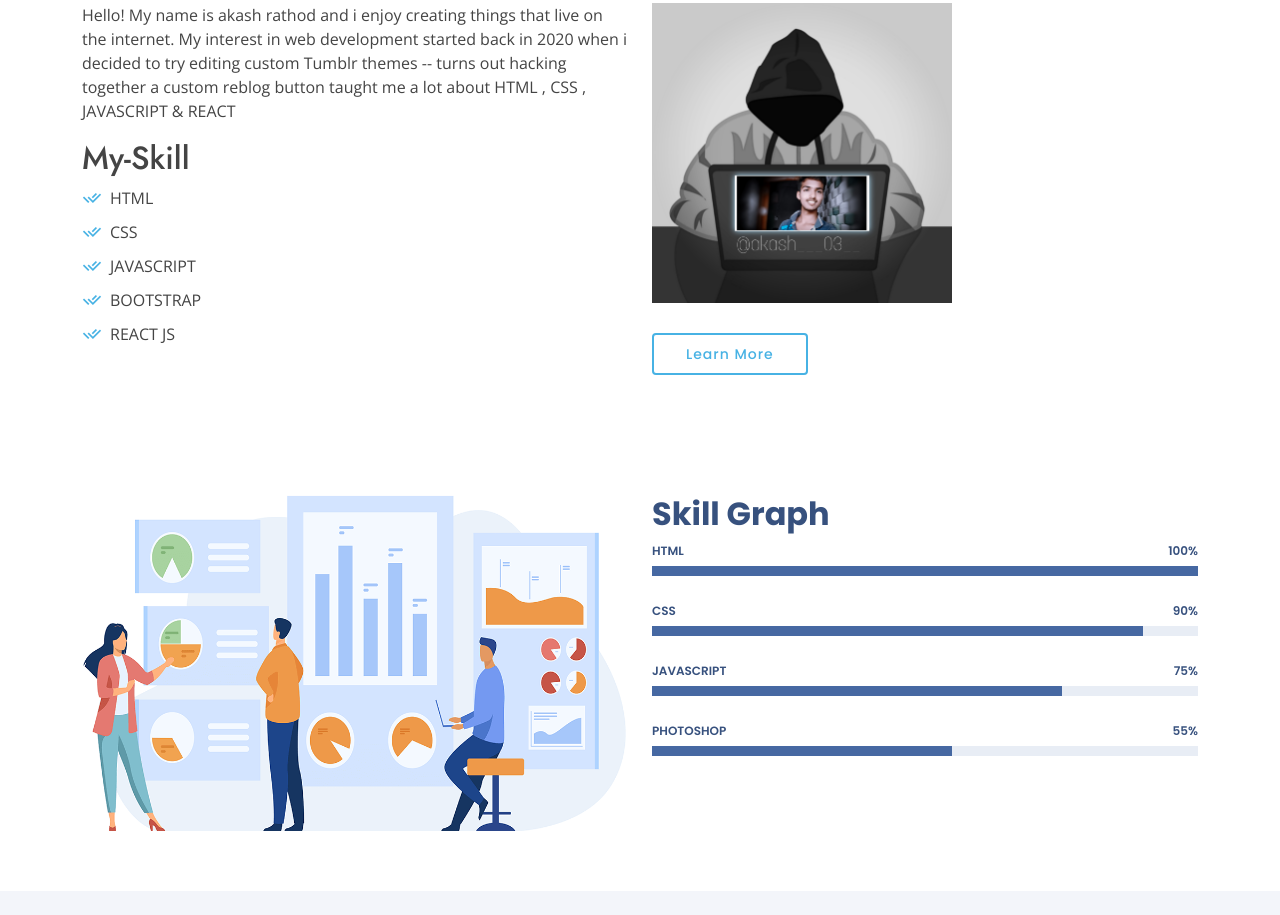
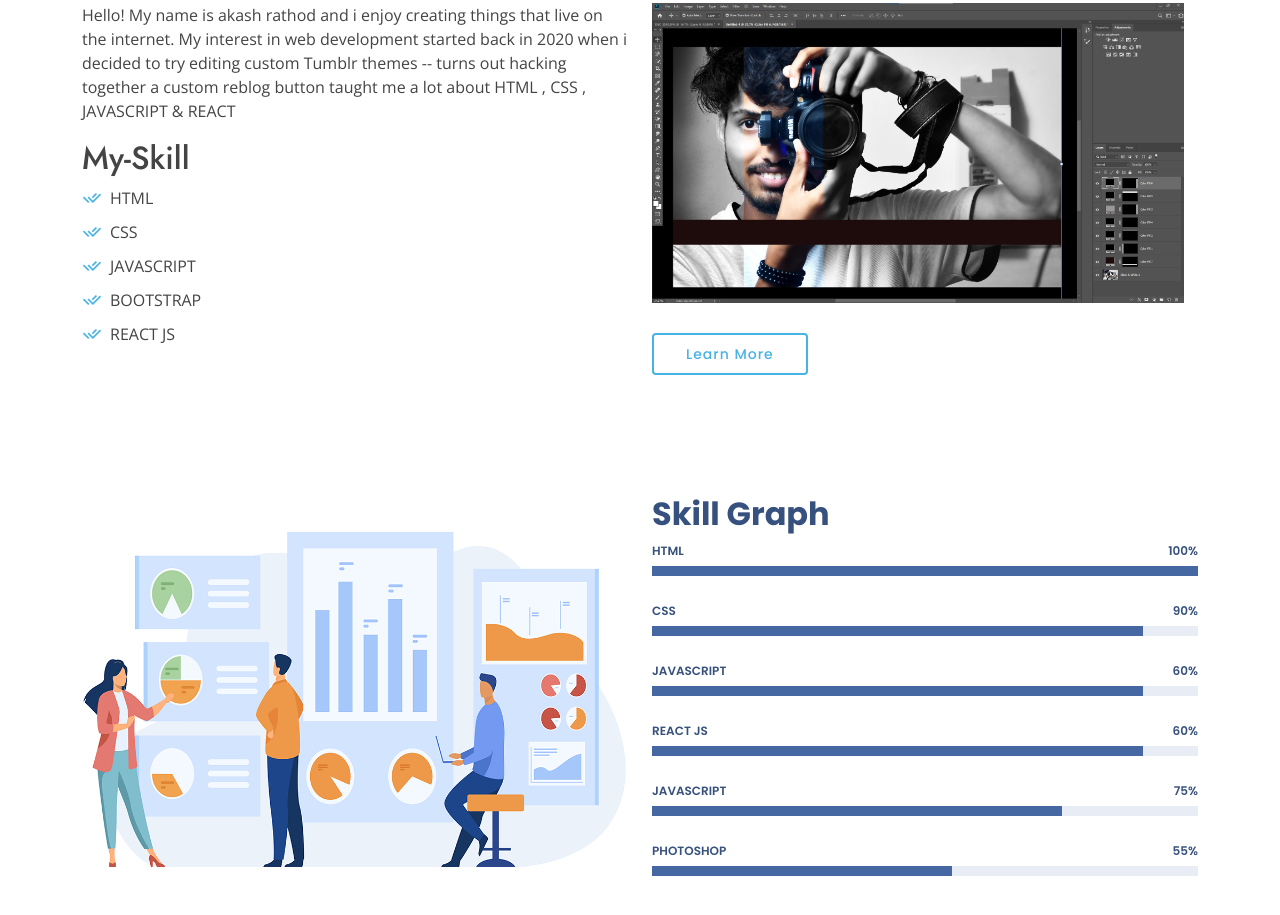
Before and after one commit to ak-akash03/personal-portfolio, a plain HTML site: page index.html in a window 1280 px wide. Shown: the part 805-1720 px from the top of the page. Drawn offline with nearby package versions, Linux system fonts and the light colour scheme.

Commit message:
main image update

```diff
--- a/index.html
+++ b/index.html
@@ -44,8 +44,8 @@
           <li><a class="nav-link   scrollto" href="#portfolio">Portfolio</a></li>
           <li><a class="nav-link scrollto" href="#team">Team</a></li>
           <li><a class="nav-link scrollto" href="#project">Project</a></li>
-        <li><a class="nav-link scrollto" href="#contact">Contact</a></li>
-        <li><a class="getstarted scrollto" href="#about">Get Started</a></li>
+          <li><a class="nav-link scrollto" href="#contact">Contact</a></li>
+          <li><a class="getstarted scrollto" href="#about">Get Started</a></li>
         </ul>
         <i class="bi bi-list mobile-nav-toggle"></i>
       </nav><!-- .navbar -->
@@ -106,7 +106,7 @@
               velit esse cillum dolore eu fugiat nulla pariatur. Excepteur sint occaecat cupidatat non proident, sunt in
               culpa qui officia deserunt mollit anim id est laborum.
             </p> -->
-            <img src="./IMG03.jpg" style="height: 300px; width: 300px;" alt="image not found : "><br><br>
+            <img class="imgxx" src="./first.jpg" style="height: 300px; width: auto; " alt="image not found : "><br><br>
             <a href="#" class="btn-learn-more">Learn More</a>
           </div>
         </div>
@@ -140,6 +140,20 @@
 
               <div class="progress">
                 <span class="skill">CSS <i class="val">90%</i></span>
+                <div class="progress-bar-wrap">
+                  <div class="progress-bar" role="progressbar" aria-valuenow="90" aria-valuemin="0" aria-valuemax="100">
+                  </div>
+                </div>
+              </div>
+              <div class="progress">
+                <span class="skill">JAVASCRIPT <i class="val">60%</i></span>
+                <div class="progress-bar-wrap">
+                  <div class="progress-bar" role="progressbar" aria-valuenow="90" aria-valuemin="0" aria-valuemax="100">
+                  </div>
+                </div>
+              </div>
+              <div class="progress">
+                <span class="skill">REACT JS <i class="val">60%</i></span>
                 <div class="progress-bar-wrap">
                   <div class="progress-bar" role="progressbar" aria-valuenow="90" aria-valuemin="0" aria-valuemax="100">
                   </div>
@@ -267,7 +281,10 @@
               <h3>Tech-A-Thon Project (Jalandhar punjab - 03/09/2022)<strong>- Blog Portal Website</strong></h3>
               <p>
               <h3>Introduction:</h3>
-              Blogify is a blog portal website that aims to provide a platform for bloggers to share their content and readers to discover and engage with various blog posts. The project will be built using modern web technologies, including HTML, CSS, JavaScript for the front-end, and Node.js with Express.js for the back-end. MongoDB will be used as the database to store blogs, user information, and comments.
+              Blogify is a blog portal website that aims to provide a platform for bloggers to share their content and
+              readers to discover and engage with various blog posts. The project will be built using modern web
+              technologies, including HTML, CSS, JavaScript for the front-end, and Node.js with Express.js for the
+              back-end. MongoDB will be used as the database to store blogs, user information, and comments.
 
               <!-- <h3>Target Audience:</h3>
               "FlavorVoyage is designed for food lovers of all ages, from amateur home cooks to seasoned gourmets, who
@@ -285,8 +302,10 @@
                       class="bx bx-chevron-up icon-close"></i></a>
                   <div id="accordion-list-3" class="collapse" data-bs-parent=".accordion-list">
                     <p>
-                      The homepage of Blogify will display a list of featured or recent blog posts from various bloggers.
-Readers can explore blogs by categories or use the search functionality to find specific topics or authors.
+                      The homepage of Blogify will display a list of featured or recent blog posts from various
+                      bloggers.
+                      Readers can explore blogs by categories or use the search functionality to find specific topics or
+                      authors.
                     </p>
                   </div>
                 </li>
@@ -296,8 +315,9 @@ Readers can explore blogs by categories or use the search functionality to find
                       class="bx bx-chevron-up icon-close"></i></a>
                   <div id="accordion-list-1" class="collapse show" data-bs-parent=".accordion-list">
                     <p>
-                      Participants will implement a user registration and login system to allow bloggers to create accounts and access their dashboards.
-Readers can also create accounts to follow bloggers and leave comments.
+                      Participants will implement a user registration and login system to allow bloggers to create
+                      accounts and access their dashboards.
+                      Readers can also create accounts to follow bloggers and leave comments.
                     </p>
                   </div>
                 </li>
@@ -308,8 +328,9 @@ Readers can also create accounts to follow bloggers and leave comments.
                       class="bx bx-chevron-up icon-close"></i></a>
                   <div id="accordion-list-2" class="collapse" data-bs-parent=".accordion-list">
                     <p>
-                      After logging in, bloggers will have access to their dashboard where they can create, edit, and delete their blog posts.
-They can view their published blogs and see the number of views and comments on each post.
+                      After logging in, bloggers will have access to their dashboard where they can create, edit, and
+                      delete their blog posts.
+                      They can view their published blogs and see the number of views and comments on each post.
                     </p>
                   </div>
                 </li>
@@ -321,7 +342,7 @@ They can view their published blogs and see the number of views and comments on
                   <div id="accordion-list-3" class="collapse" data-bs-parent=".accordion-list">
                     <p>
                       Bloggers can write and publish new blog posts from their dashboard.
-Each blog post will have a title, content, and optional tags for categorization.
+                      Each blog post will have a title, content, and optional tags for categorization.
                   </div>
                 </li>
 
@@ -425,8 +446,76 @@ Each blog post will have a title, content, and optional tags for categorization.
       </div>
     </section>
 
+    <!-- <section id="contact" class="contact">
+      <div class="container" data-aos="fade-up">
 
-  </main>
+        <div class="section-title">
+          <h2>Contact</h2>
+          <p>Magnam dolores commodi suscipit. Necessitatibus eius consequatur ex aliquid fuga eum quidem. Sit sint consectetur velit. Quisquam quos quisquam cupiditate. Et nemo qui impedit suscipit alias ea. Quia fugiat sit in iste officiis commodi quidem hic quas.</p>
+        </div>
+
+        <div class="row">
+
+          <div class="col-lg-5 d-flex align-items-stretch">
+            <div class="info">
+              <div class="address">
+                <i class="bi bi-geo-alt"></i>
+                <h4>Location:</h4>
+                <p>A108 Adam Street, New York, NY 535022</p>
+              </div>
+
+              <div class="email">
+                <i class="bi bi-envelope"></i>
+                <h4>Email:</h4>
+                <p>info@example.com</p>
+              </div>
+
+              <div class="phone">
+                <i class="bi bi-phone"></i>
+                <h4>Call:</h4>
+                <p>+1 5589 55488 55s</p>
+              </div>
+
+              <iframe src="https://www.google.com/maps/embed?pb=!1m14!1m8!1m3!1d12097.433213460943!2d-74.0062269!3d40.7101282!3m2!1i1024!2i768!4f13.1!3m3!1m2!1s0x0%3A0xb89d1fe6bc499443!2sDowntown+Conference+Center!5e0!3m2!1smk!2sbg!4v1539943755621" frameborder="0" style="border:0; width: 100%; height: 290px;" allowfullscreen></iframe>
+            </div>
+
+          </div>
+
+          <div class="col-lg-7 mt-5 mt-lg-0 d-flex align-items-stretch">
+            <form action="forms/contact.php" method="post" role="form" class="php-email-form">
+              <div class="row">
+                <div class="form-group col-md-6">
+                  <label for="name">Your Name</label>
+                  <input type="text" name="name" class="form-control" id="name" required>
+                </div>
+                <div class="form-group col-md-6">
+                  <label for="name">Your Email</label>
+                  <input type="email" class="form-control" name="email" id="email" required>
+                </div>
+              </div>
+              <div class="form-group">
+                <label for="name">Subject</label>
+                <input type="text" class="form-control" name="subject" id="subject" required>
+              </div>
+              <div class="form-group">
+                <label for="name">Message</label>
+                <textarea class="form-control" name="message" rows="10" required></textarea>
+              </div>
+              <div class="my-3">
+                <div class="loading">Loading</div>
+                <div class="error-message"></div>
+                <div class="sent-message">Your message has been sent. Thank you!</div>
+              </div>
+              <div class="text-center"><button type="submit">Send Message</button></div>
+            </form>
+          </div>
+
+        </div>
+
+      </div>
+    </section>End Contact Section -->
+
+
   <footer id="footer">
 
 
@@ -473,10 +562,12 @@ Each blog post will have a title, content, and optional tags for categorization.
             <!-- <p>Cras fermentum odio eu feugiat lide par naso tierra videa magna derita valies</p> -->
             <div class="social-links mt-3">
               <a href="" class="twitter"><i class="bx bxl-twitter"></i></a>
-              <a href="https://www.facebook.com/profile.php?id=100059032575898" class="facebook"><i class="bx bxl-facebook"></i></a>
+              <a href="https://www.facebook.com/profile.php?id=100059032575898" class="facebook"><i
+                  class="bx bxl-facebook"></i></a>
               <a href="https://www.instagram.com/ak.akashrathod/" class="instagram"><i class="bx bxl-instagram"></i></a>
               <a href="https://ak-akash03.github.io/JustForFun/" class="google-plus"><i class="bx bxl-skype"></i></a>
-              <a href="https://www.linkedin.com/in/akash-rathod-01b630259/" class="linkedin"><i class="bx bxl-linkedin"></i></a>
+              <a href="https://www.linkedin.com/in/akash-rathod-01b630259/" class="linkedin"><i
+                  class="bx bxl-linkedin"></i></a>
             </div>
           </div>
 
@@ -495,6 +586,7 @@ Each blog post will have a title, content, and optional tags for categorization.
     </div>
   </footer>
 
+
   <div id="preloader"></div>
   <a href="#" class="back-to-top d-flex align-items-center justify-content-center"><i
       class="bi bi-arrow-up-short"></i></a>
```
Also changed, not shown: first.jpg (added).
